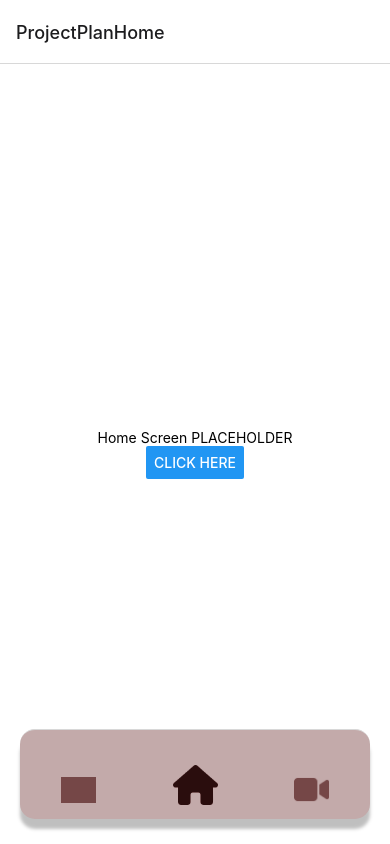
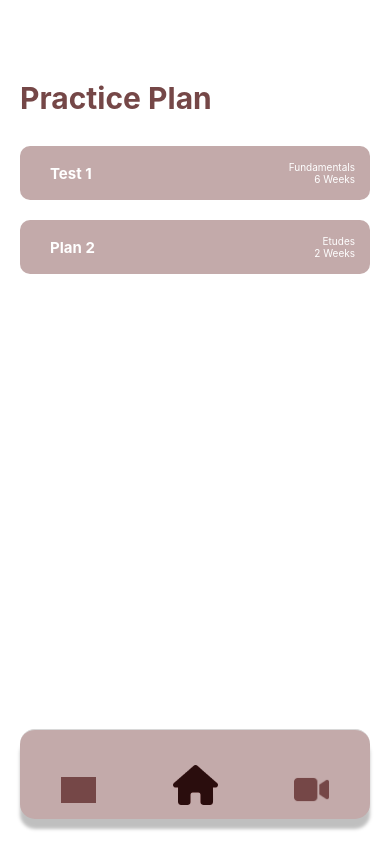
Before and after one commit to sp12-music-scheduling/sp12-music-sch-mobile-app, a React Native app: screen /ProjectPlanHome in a window 390 px wide. Built offline with nearby package versions, Linux system fonts and the light colour scheme; grey boxes are pictures that could not be loaded.

Commit message:
adding incremental updates

```diff
--- /dev/null
+++ b/components/PracticePlan.js
@@ -0,0 +1,47 @@
+import React from 'react';
+import {StyleSheet, Text, View} from 'react-native';
+import { TouchableOpacity } from 'react-native-gesture-handler';
+
+const PracticePlan = ({name, type, duraction_weeks}) => {
+    return (
+        <View style={styles.item}>
+            <View style={styles.itemleft}>
+                <Text style={styles.itemText}>{name}</Text>
+            </View>
+            <View style={{alignItems: 'flex-end'}}>
+                <Text style={styles.itemRight}>{type}</Text>
+                <Text style={styles.itemRight}>{duraction_weeks} Weeks</Text>
+            </View>
+        </View>
+    )
+}
+
+const styles = StyleSheet.create({
+    item: {
+        backgroundColor: '#C3AAAA',
+        padding: 15,
+        borderRadius: 10,
+        flexDirection: 'row',
+        alignItems: 'center',
+        justifyContent: 'space-between',
+        marginBottom: 20,
+    },
+    itemleft: {
+        flexDirection: 'row',
+        alignItems: 'center',
+        flexWrap: 'wrap',
+    },
+    itemText: {
+        maxWidth: '80%',
+        marginLeft: 15,
+        color: 'white',
+        fontSize: 15,
+        fontWeight: 'bold',
+    },
+    itemRight: {
+        color: 'white',
+        fontSize: 10,
+    },
+});
+
+export default PracticePlan;
--- a/navigation/tabs.js
+++ b/navigation/tabs.js
@@ -125,6 +125,7 @@ const Tabs = () => {
                             />
                         </View>
                     ),
+                    headerShown: false,
                 }}
             ></Tab.Screen>
             <Tab.Screen
--- a/pages/teacher/ProjectPlanHomePage.js
+++ b/pages/teacher/ProjectPlanHomePage.js
@@ -5,15 +5,24 @@ import {
   View,
   Button,
 } from 'react-native';
+import { TouchableOpacity } from 'react-native-gesture-handler';
+import PracticePlan from '../../components/PracticePlan';
+
 
 const ProjectPlanHomePage = ({navigation}) => {
   return (
       <View style={styles.container}>
-          <Text>Home Screen PLACEHOLDER</Text>
-          <Button
-              title="Click Here"
-              onPress={() => alert('Button Clicked!')}
-          ></Button>
+         <View style={styles.taskWrapper}>
+            <Text style={styles.sectionTitle}>Practice Plan</Text>
+            <View style={styles.items}>
+            <TouchableOpacity onPress={() => alert('I work!')}>
+              <PracticePlan name='Test 1' type='Fundamentals' duraction_weeks='6'/>
+            </TouchableOpacity>
+            <TouchableOpacity onPress={() => alert('I work!')}>
+              <PracticePlan name='Plan 2' type='Etudes' duraction_weeks='2'/>
+            </TouchableOpacity>
+            </View>
+         </View>
       </View>
   )
 };
@@ -23,8 +32,18 @@ export default ProjectPlanHomePage;
 const styles = StyleSheet.create({
   container: {
     flex: 1,
-    alignItems: 'center',
-    justifyContent: 'center',
     backgroundColor: '#ffffff'
   },
+  taskWrapper: {
+    paddingTop: 80,
+    paddingHorizontal: 20,
+  },
+  sectionTitle: {
+    fontSize: 30,
+    fontWeight: 'bold',
+    color: '#754747',
+  },
+  items: {
+    marginTop: 30,
+  },
 });
```
